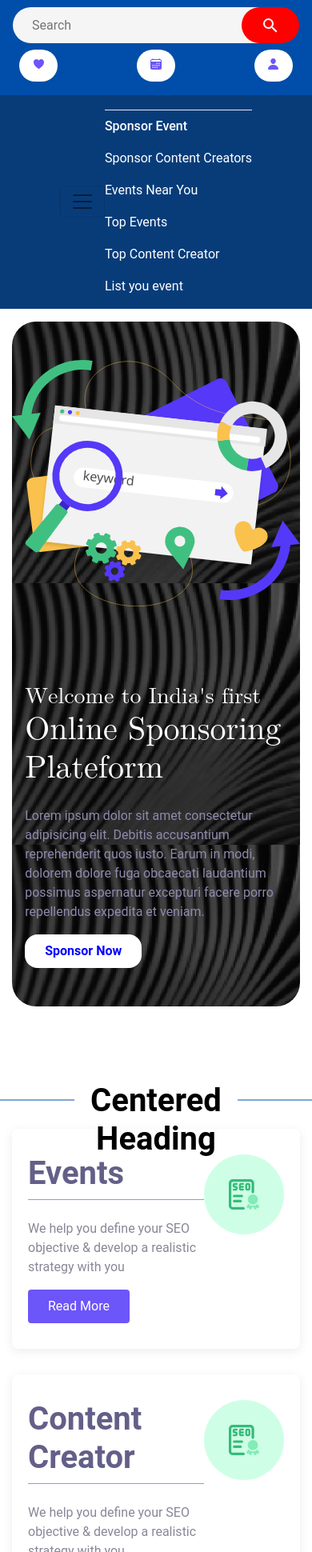
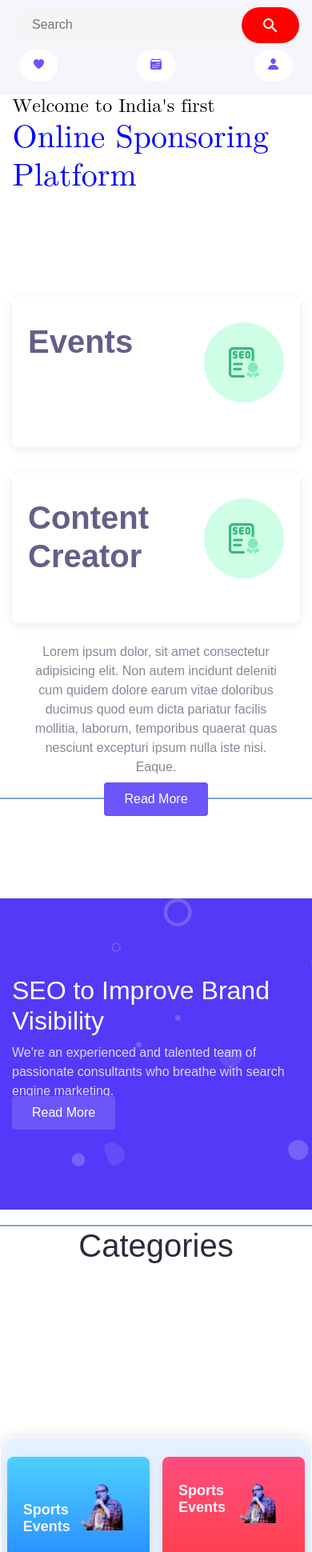
Before and after one commit to Mrshivam007/mysponsor, a React (Create React App) app: page / in a window 390 px wide. Shown: the part 60-2000 px from the top of the page at 80% size. Built offline with nearby package versions, Linux system fonts and the light colour scheme.

Commit message:
my-update

```diff
--- a/package.json
+++ b/package.json
@@ -6,7 +6,9 @@
     "@testing-library/jest-dom": "^5.17.0",
     "@testing-library/react": "^13.4.0",
     "@testing-library/user-event": "^13.5.0",
+    "bootstrap": "^5.3.2",
     "react": "^18.2.0",
+    "react-bootstrap": "^2.9.1",
     "react-dom": "^18.2.0",
     "react-scripts": "5.0.1",
     "web-vitals": "^2.1.4"
--- a/src/App.js
+++ b/src/App.js
@@ -5,6 +5,10 @@ import Choice from "./components/Choice/Crards";
 import Navbar from "./components/Header/navbar";
 import Sponser from "./components/Sponser/Sponser";
 import Footer from "./components/Footer/Footer.jsx";
+import "./assets/css/bootstrap.css"
+import "./assets/css/maicons.css"
+import "./assets/css/theme.css"
+// import "./navbar.css"
 
 function App() {
   return (
--- a/src/components/Banner/Banner.jsx
+++ b/src/components/Banner/Banner.jsx
@@ -12,23 +12,6 @@ const Banner = () => {
                                 {/* <div class="divider"></div> */}
                                 <p>We're an experienced and talented team of passionate consultants who breathe with search engine marketing.</p>
                                 <a href="service.html" className="btn btn-primary" style={{ marginTop: '-26px' }}>Read More</a>
-
-
-                                {/* <ul class="theme-list theme-list-light text-white">
-                                    <li>
-                                        <div class="h5">SEO Content Strategy</div>
-                                        <p>Lorem ipsum dolor sit amet, consetetur sadipscing elitr, sed diam nonumy eirmod tempor</p>
-                                    </li>
-                                    <li>
-                                        <div class="h5">B2B SEO</div>
-                                        <p>Lorem ipsum dolor sit amet, consetetur sadipscing elitr, sed diam nonumy eirmod tempor</p>
-                                    </li>
-                                </ul> */}
-                            </div>
-                            <div class="col-lg-6 py-3 wow fadeInRight">
-                                <div class="img-fluid text-center">
-                                    <img src={img1} alt="" />
-                                </div>
                             </div>
                         </div>
                     </div>
--- a/src/components/Categories/Categories.jsx
+++ b/src/components/Categories/Categories.jsx
@@ -27,8 +27,8 @@ const Categories = () => {
       {/* Categories card */}
 
       <div className="box1">
-        <div className="row">
-          <div className="col-sm-6">
+        <div className="row category-row">
+          <div className="col-sm-6 category-card1">
             <div
               className="card-service wow1 fadeInUp"
               style={{
@@ -38,11 +38,11 @@ const Categories = () => {
               }}
             >
               <div className="body" style={{ textAlign: "left" }}>
-                <h1 className="text-light mt-4" style={{ fontWeight: "bold" }}>
+                <h1 className="category-heading text-light mt-4" style={{ fontWeight: "bold" }}>
                   Sports Events
                 </h1>
 
-                <p className="text-light" style={{ textAlign: "left" }}>
+                <p className="category-para text-light" style={{ textAlign: "left" }}>
                   Sponser Now
                 </p>
               </div>
@@ -56,7 +56,7 @@ const Categories = () => {
             </div>
           </div>
 
-          <div className="col-sm-6">
+          <div className="col-sm-6 category-card2">
             <div
               className="card-service wow2 fadeInUp"
               style={{
@@ -66,11 +66,11 @@ const Categories = () => {
               }}
             >
               <div className="body" style={{ textAlign: "left" }}>
-                <h1 className="text-light" style={{ fontWeight: "bold" }}>
+                <h1 className="category-heading text-light" style={{ fontWeight: "bold" }}>
                   Sports Events
                 </h1>
 
-                <p className="text-light mt-4" style={{ textAlign: "left" }}>
+                <p className="category-para text-light mt-4" style={{ textAlign: "left" }}>
                   Sponser Now
                 </p>
               </div>
@@ -84,10 +84,10 @@ const Categories = () => {
             </div>
           </div>
         </div>
-        <div className="row">
-          <div className="col-sm-6">
+        <div className="row category-row">
+          <div className="col-sm-6 category-card1">
             <div
-              className="card-service wow2 fadeInUp"
+              className="card-service wow1 fadeInUp"
               style={{
                 maxWidth: "100%",
                 display: "flex",
@@ -95,11 +95,11 @@ const Categories = () => {
               }}
             >
               <div className="body" style={{ textAlign: "left" }}>
-                <h1 className="text-light" style={{ fontWeight: "bold" }}>
+                <h1 className="category-heading text-light mt-4" style={{ fontWeight: "bold" }}>
                   Sports Events
                 </h1>
 
-                <p className="text-light mt-4" style={{ textAlign: "left" }}>
+                <p className="category-para text-light" style={{ textAlign: "left" }}>
                   Sponser Now
                 </p>
               </div>
@@ -113,9 +113,9 @@ const Categories = () => {
             </div>
           </div>
 
-          <div className="col-sm-6">
+          <div className="col-sm-6 category-card2">
             <div
-              className="card-service wow1 fadeInUp"
+              className="card-service wow2 fadeInUp"
               style={{
                 maxWidth: "100%",
                 display: "flex",
@@ -123,11 +123,11 @@ const Categories = () => {
               }}
             >
               <div className="body" style={{ textAlign: "left" }}>
-                <h1 className="text-light" style={{ fontWeight: "bold" }}>
+                <h1 className="category-heading text-light" style={{ fontWeight: "bold" }}>
                   Sports Events
                 </h1>
 
-                <p className="text-light mt-4" style={{ textAlign: "left" }}>
+                <p className="category-para text-light mt-4" style={{ textAlign: "left" }}>
                   Sponser Now
                 </p>
               </div>
@@ -142,6 +142,7 @@ const Categories = () => {
           </div>
         </div>
 
+
         <button className="btn btn-primary" style={{ width: "100%" }}>
           Browse Categories
         </button>
--- a/src/components/Categories/categories.css
+++ b/src/components/Categories/categories.css
@@ -42,3 +42,28 @@
     background-position: right;
     z-index: -1;
 }
+
+@media (max-width: 767px) {
+  .bg-image1, .bg-image2{
+    display: none;
+  }
+  .category-row{
+    flex-wrap: nowrap !important;
+  }
+
+  .box1 {
+    width: 100%;
+  }
+  .category-card1 {
+    padding-right: 2% !important;
+  }
+  .category-card2 {
+    padding-left: 2% !important;
+  }
+  .category-heading {
+    font-size: 18px;
+  }
+  .category-para {
+    display: none;
+  }
+}
--- a/src/components/Choice/Crards.jsx
+++ b/src/components/Choice/Crards.jsx
@@ -4,8 +4,8 @@ const Choice = () => {
   return (
     <>
       <div className="page-section">
-        <div className="line">
-          <h1 className="heading">Centered Heading</h1>
+        <div className="choice-line">
+          <h1 className="choice-heading">Centered Heading</h1>
         </div>
         <div className="container" style={{ marginTop: "2%" }}>
           <div className="row">
@@ -23,13 +23,13 @@ const Choice = () => {
                     Events
                   </h1>
                   <div className="card_line"></div>
-                  <p className="mt-4" style={{ textAlign: "left" }}>
+                  <p className="choice-para mt-4" style={{ textAlign: "left" }}>
                     We help you define your SEO objective & develop a realistic
                     strategy with you
                   </p>
                   <a
                     href="service.html"
-                    className="btn btn-primary"
+                    className="choice-btn btn btn-primary"
                     style={{ float: "left" }}
                   >
                     Read More
@@ -55,13 +55,13 @@ const Choice = () => {
                     Content Creator
                   </h1>
                   <div className="card_line"></div>
-                  <p className="mt-4" style={{ textAlign: "left" }}>
+                  <p className=" choice-para mt-4" style={{ textAlign: "left" }}>
                     We help you define your SEO objective & develop a realistic
                     strategy with you
                   </p>
                   <a
                     href="service.html"
-                    className="btn btn-primary"
+                    className=" choice-btn btn btn-primary"
                     style={{ float: "left" }}
                   >
                     Read More
--- a/src/components/Choice/cards.css
+++ b/src/components/Choice/cards.css
@@ -1,3 +1,8 @@
+.choice-line {
+    border-top: 2px solid rgba(0, 78, 169, 0.50);
+    text-align: center;
+    position: relative;
+}
 .line {
     border-top: 2px solid rgba(0, 78, 169, 0.50);
     text-align: center;
@@ -9,7 +14,7 @@
     position: relative;
 }
 
-.heading {
+.choice-heading {
     background-color: #fff;
     padding: 0 20px;
     position: absolute;
@@ -19,3 +24,25 @@
     left: 50%;
     transform: translateX(-50%);
 }
+
+
+@media (max-width: 767px) {
+    .choice-line {
+        display: none;
+    }
+    .choice-heading {
+        display: none;
+    }
+    .choice-para {
+        display: none;
+    }
+    .choice-btn {
+        display: none !important;
+    }
+    .card_line {
+        display: none;
+    }
+    .page-section {
+        padding-top: 0%;
+    }
+}
--- a/src/components/Header/navbar.css
+++ b/src/components/Header/navbar.css
@@ -47,3 +47,58 @@ body {
   #searchQuerySubmit:hover {
     cursor: pointer;
   }
+
+  .subhead-banner{
+    color: white;
+  }
+  .head-banner{
+    color: white;
+  }
+  .banner-text-area {
+    padding-top: 3rem;
+    padding-bottom: 3rem;
+  }
+
+  .link-banner{
+    background-color: white;
+    color: blue;
+    font-weight: bold;
+    border-radius: 16px;
+  }
+
+  @media (max-width: 767px) {
+    .page-banner {
+      background-image: none !important; /* Use !important to override inline styles */
+      margin: 0px !important;
+      background-color: white !important;
+  }
+    h3, h1 {
+        display: block;
+    }
+
+
+    .banner-text-area {
+      padding: 0% 4% !important;
+    }
+
+  .head-banner {
+    color: blue;
+
+  }
+
+  .subhead-banner {
+      color: black;
+      font-size: 24px;
+    }
+  .para-banner {
+    display: none;
+  }
+  .link-banner {
+    display: none !important;
+  }
+
+  .img-container {
+        display: none;
+    }
+
+}
--- a/src/components/Header/navbar.jsx
+++ b/src/components/Header/navbar.jsx
@@ -1,46 +1,20 @@
-import "../../assets/css/bootstrap.css"
-import "../../assets/css/maicons.css"
-import "../../assets/css/theme.css"
+import React from 'react';
+import { Navbar, Nav, Container } from 'react-bootstrap';
 import "./navbar.css"
 import banner from "../../assets/img/banner_image_1.svg"
 import logo from "../../assets/img/lgoo.png";
 import card_bg from "../../assets/img/card_bg.png";
 
-const Navbar = () => {
+
+function navbar() {
     return (
-        <>
-            <header>
-                <nav class="navbar navbar-expand-lg navbar-light sticky" style={{ backgroundColor: '#004EA9' }} data-offset="500">
-                    <div class="container">
+        <div>
+            {/* <nav class="navbar navbar-expand-lg navbar-light sticky" style={{ backgroundColor: '#004EA9' }} data-offset="500"> */}
+            <Navbar bg="light" expand="lg" style={{display: 'flex', flexDirection: 'column', backgroundColor:"#004EA9"}}>
+                <div class="container" >
                     <a href="#" class="navbar-brand"><img src={logo} /></a>
-
-                        <button class="navbar-toggler" data-toggle="collapse" data-target="#navbarContent" aria-controls="navbarContent" aria-expanded="false" aria-label="Toggle navigation">
-                            <span class="navbar-toggler-icon"></span>
-                        </button>
-
-                        {/* <div class="navbar-collapse collapse" id="navbarContent"> */}
-                        {/* <ul class="navbar-nav ml-auto">
-                                <li class="nav-item active">
-                                    <a class="nav-link" href="index.html">Home</a>
-                                </li>
-                                <li class="nav-item">
-                                    <a class="nav-link" href="about.html">About</a>
-                                </li>
-                                <li class="nav-item">
-                                    <a class="nav-link" href="service.html">Services</a>
-                                </li>
-                                <li class="nav-item">
-                                    <a class="nav-link" href="blog.html">Blog</a>
-                                </li>
-                                <li class="nav-item">
-                                    <a class="nav-link" href="contact.html">Contact</a>
-                                </li>
-                                <li class="nav-item">
-                                    <a class="btn btn-primary ml-lg-2" href="#">Free Analytics</a>
-                                </li>
-                            </ul> */}
+                    <Navbar.Toggle aria-controls="basic-navbar-nav" />
                     <div class="wrapper">
-                            {/* <div class="label">Submit your search</div> */}
                         <div class="searchBar">
                             <input id="searchQueryInput" type="text" name="searchQueryInput" placeholder="Search" value="" />
                             <button id="searchQuerySubmit" type="submit" name="searchQuerySubmit">
@@ -54,57 +28,32 @@ const Navbar = () => {
                     <a class="nav-link" href="contact.html" style={{ backgroundColor: 'white', margin: '1vh', borderRadius: '50px' }}><span class="mai-heart"></span></a>
                     <a class="nav-link" href="contact.html" style={{ backgroundColor: 'white', margin: '1vh', borderRadius: '50px' }}><span class="mai-calendar"></span></a>
                     <a class="nav-link" href="contact.html" style={{ backgroundColor: 'white', margin: '1vh', borderRadius: '50px' }}><span class="mai-person"></span></a>
-
                 </div>
-
-                    {/* </div> */}
-                </nav>
-                <nav class="navbar navbar-expand-lg navbar-light sticky" style={{ backgroundColor: '#083C79' }} data-offset="500">
-                    <div class="container" style={{ placeContent: 'center' }}>
-                        {/* <a href="#" class="navbar-brand">Seo<span class="text-primary">Gram.</span></a>  */}
-
-                        <button class="navbar-toggler" data-toggle="collapse" data-target="#navbarContent" aria-controls="navbarContent" aria-expanded="false" aria-label="Toggle navigation">
-                            <span class="navbar-toggler-icon"></span>
-                        </button>
-
-                        {/* <div class="navbar-collapse collapse" id="navbarContent"> */}
-                        <ul class="navbar-nav">
-                            <li class="nav-item active">
-                                <a class="nav-link" style={{ color: 'white' }} href="index.html">Sponsor Event</a>
-                            </li>
-                            <li class="nav-item">
-                                <a class="nav-link" style={{ color: 'white' }} href="about.html">Sponsor Content Creators</a>
-                            </li>
-                            <li class="nav-item">
-                                <a class="nav-link" style={{ color: 'white' }} href="service.html">Events Near You</a>
-                            </li>
-                            <li class="nav-item">
-                                <a class="nav-link" style={{ color: 'white' }} href="blog.html">Top Events</a>
-                            </li>
-                            <li class="nav-item">
-                                <a class="nav-link" style={{ color: 'white' }} href="contact.html">Top Content Creator</a>
-                            </li>
-                            <li class="nav-item">
-                                <a class="nav-link" style={{ color: 'white' }} href="contact.html">List you event</a>
-                            </li>
-                        </ul>
+                <div class="container" style={{}}>
 
 
+                    <Navbar.Collapse id="basic-navbar-nav" style={{justifyContent: 'center'}}>
+                        <Nav>
+                            <Nav.Link href="index.html">Sponsor Event</Nav.Link>
+                            <Nav.Link href="about.html">Sponsor Content Creators</Nav.Link>
+                            <Nav.Link href="service.html">Events Near You</Nav.Link>
+                            <Nav.Link href="blog.html">Top Events</Nav.Link>
+                            <Nav.Link href="contact.html">Top Content Creator</Nav.Link>
+                            <Nav.Link href="contact.html">List your event</Nav.Link>
+                        </Nav>
+                    </Navbar.Collapse>
                 </div>
-
-                    {/* </div> */}
-                </nav>
-
+            </Navbar>
             <div class="container" style={{ maxWidth: '1400px' }}>
                 <div class="page-banner home-banner" style={{ height: 'auto', backgroundImage: `url(${card_bg})` }}>
                     <div class="row align-items-center flex-wrap-reverse h-100">
-                            <div class="col-md-6 py-5 wow fadeInLeft">
-                                <h3 style={{ color: 'white', fontFamily: 'math', fontWeight: '600', marginBottom: '0px' }}>Welcome to India's first</h3>
-                                <h1 class="mb-4" style={{ color: 'white', fontFamily: 'math', fontWeight: '600', marginBottom: '0px' }}>Online Sponsoring Plateform</h1>
-                                <p class="text-grey">Lorem ipsum dolor sit amet consectetur adipisicing elit. Debitis accusantium reprehenderit quos iusto. Earum in modi, dolorem dolore fuga obcaecati laudantium possimus aspernatur excepturi facere porro repellendus expedita et veniam.</p>
-                                <a href="#" class="btn btn-primary" style={{ backgroundColor: 'white', color:'blue', fontWeight: 'bold', borderRadius: '16px'}}>Sponsor Now</a>
+                        <div class=" banner-text-area col-md-6 wow fadeInLeft">
+                            <h3  className='subhead-banner' style={{ fontFamily: 'math', fontWeight: '600', marginBottom: '0px' }}>Welcome to India's first</h3>
+                            <h1 class=" head-banner mb-4" style={{ fontFamily: 'math', fontWeight: '600', marginBottom: '0px' }}>Online Sponsoring Platform</h1>
+                            <p class="para-banner text-grey">Lorem ipsum dolor sit amet consectetur adipisicing elit. Debitis accusantium reprehenderit quos iusto. Earum in modi, dolorem dolore fuga obcaecati laudantium possimus aspernatur excepturi facere porro repellendus expedita et veniam.</p>
+                            <a href="#" class="link-banner btn btn-primary">Sponsor Now</a>
                         </div>
-                            <div class="col-md-6 py-5 wow zoomIn">
+                        <div class="img-container col-md-6 py-5 wow zoomIn">
                             <div class="img-fluid text-center">
                                 <img src={banner} alt="" />
                             </div>
@@ -112,12 +61,8 @@ const Navbar = () => {
                     </div>
                 </div>
             </div>
-
-            </header>
-
-
-        </>
+        </div>
     );
 }
 
-export default Navbar;
+export default navbar;
```
Also changed, not shown: src/assets/img/logo/logo.png (added), 1 other file (tests, documents, lock files or other folders). Lines whose indentation alone changed are shown as unchanged.
